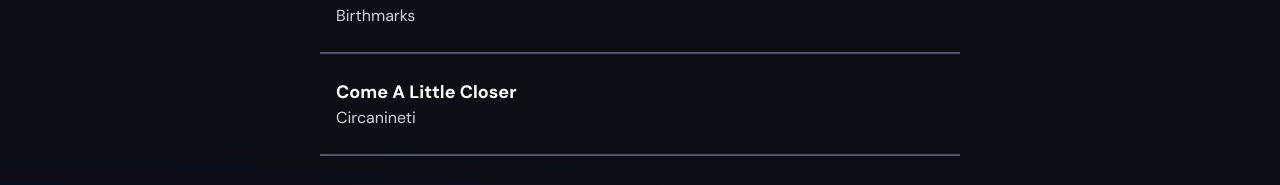
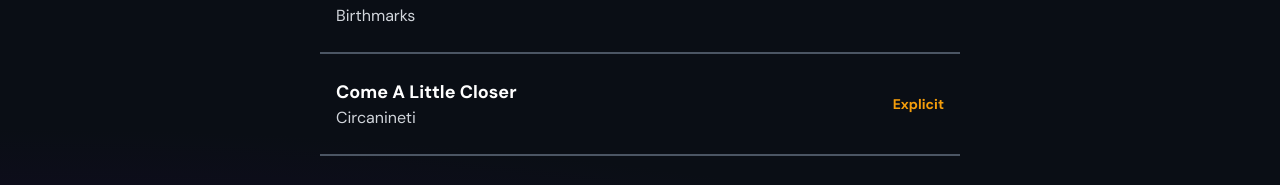
Before and after one commit to RobertJewell/two-zero-nine, a Next.js app: page /listen in a window 1280 px wide. Shown: the part 488-673 px from the top of the page. Built offline with nearby package versions, Linux system fonts and the light colour scheme.

Commit message:
add explicit tag options

```diff
--- a/components/audio-player/Track.js
+++ b/components/audio-player/Track.js
@@ -1,14 +1,23 @@
 import React from "react";
 
-export default function Track({ trackName, artist, location, selectTrack }) {
+export default function Track({ trackName, artist, selectTrack, explicit }) {
 	return (
 		<li
 			className="flex-col py-4 list-none"
 			onClick={() => selectTrack(trackName)}
 		>
-			<div className="p-2 px-4 transition-colors rounded-lg cursor-pointer hover:bg-gray-800">
-				<p className="text-lg font-bold text-white">{trackName}</p>
-				<p className="text-gray-300">{artist}</p>
+			<div className="flex p-2 px-4 transition-colors rounded-lg cursor-pointer hover:bg-gray-800">
+				<div className="flex-col flex-1">
+					<p className="text-lg font-bold text-white">{trackName}</p>
+					<p className="text-gray-300">{artist}</p>
+				</div>
+				{explicit && (
+					<div className="flex items-center">
+						<p className="text-sm font-bold text-yellow-500 rounded-lg">
+							Explicit
+						</p>
+					</div>
+				)}
 			</div>
 		</li>
 	);
--- a/components/audio-player/Tracklist.js
+++ b/components/audio-player/Tracklist.js
@@ -9,6 +9,7 @@ export default function Tracklist({ tracksJSON, selectTrack }) {
 						key={trackItem.title}
 						trackName={trackItem.title}
 						artist={trackItem.artist}
+						explicit={trackItem.explicit}
 						selectTrack={selectTrack}
 					></Track>
 				))}
--- a/components/audio-player/tracklist.json
+++ b/components/audio-player/tracklist.json
@@ -9,7 +9,8 @@
 		"title": "Come A Little Closer",
 		"artist": "Circanineti",
 		"source": "/assets/audio-player/audio/Circanineti - Come A Little Closer.mp3",
-		"duration": 188
+		"duration": 188,
+		"explicit": true
 	},
 	{
 		"title": "Troubles",
@@ -27,7 +28,8 @@
 		"title": "Starting Over",
 		"artist": "Emily Matts",
 		"source": "/assets/audio-player/audio/Emily Matts - Starting Over.mp3",
-		"duration": 207
+		"duration": 207,
+		"explicit": true
 	},
 	{
 		"title": "Moon Light Monsters",
```
